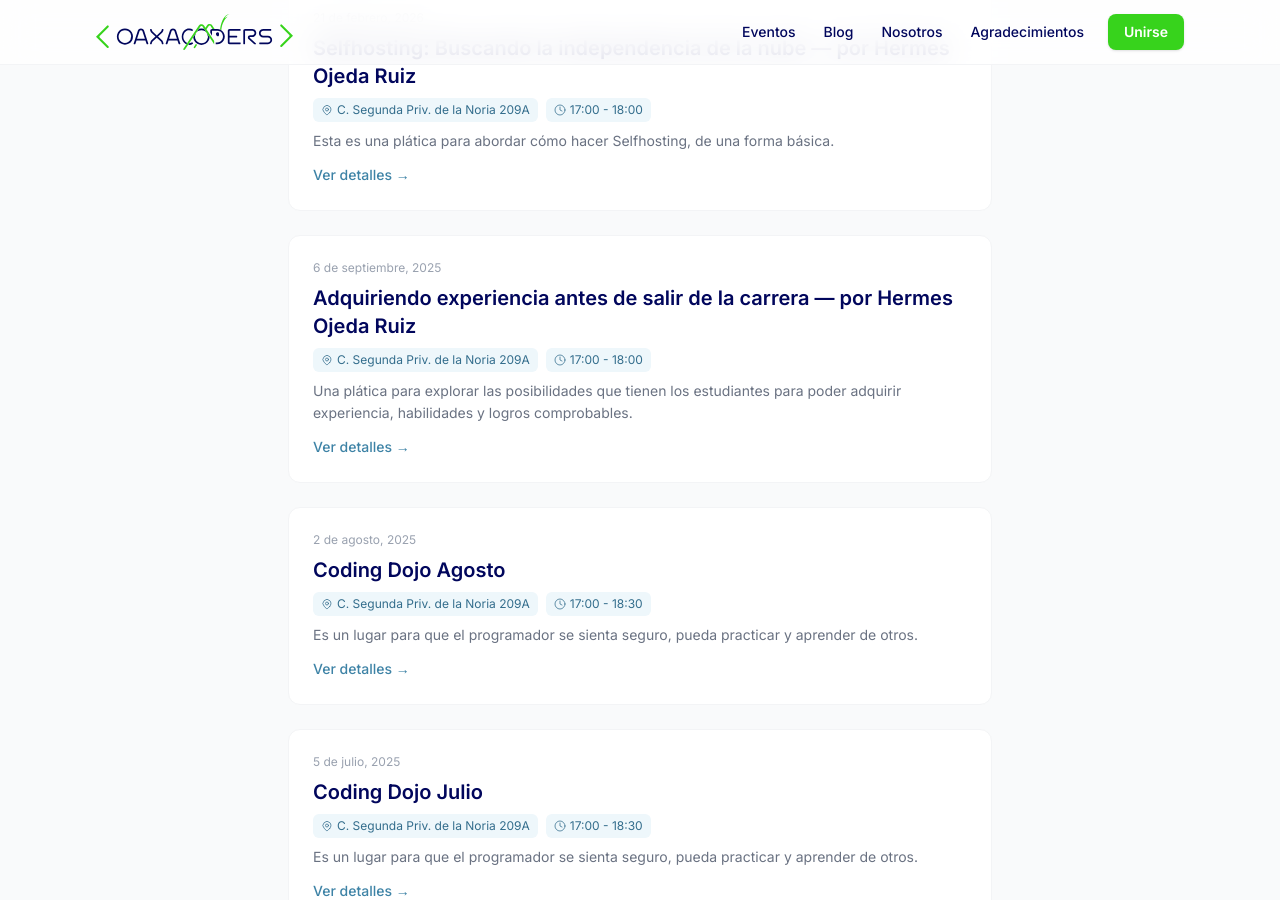
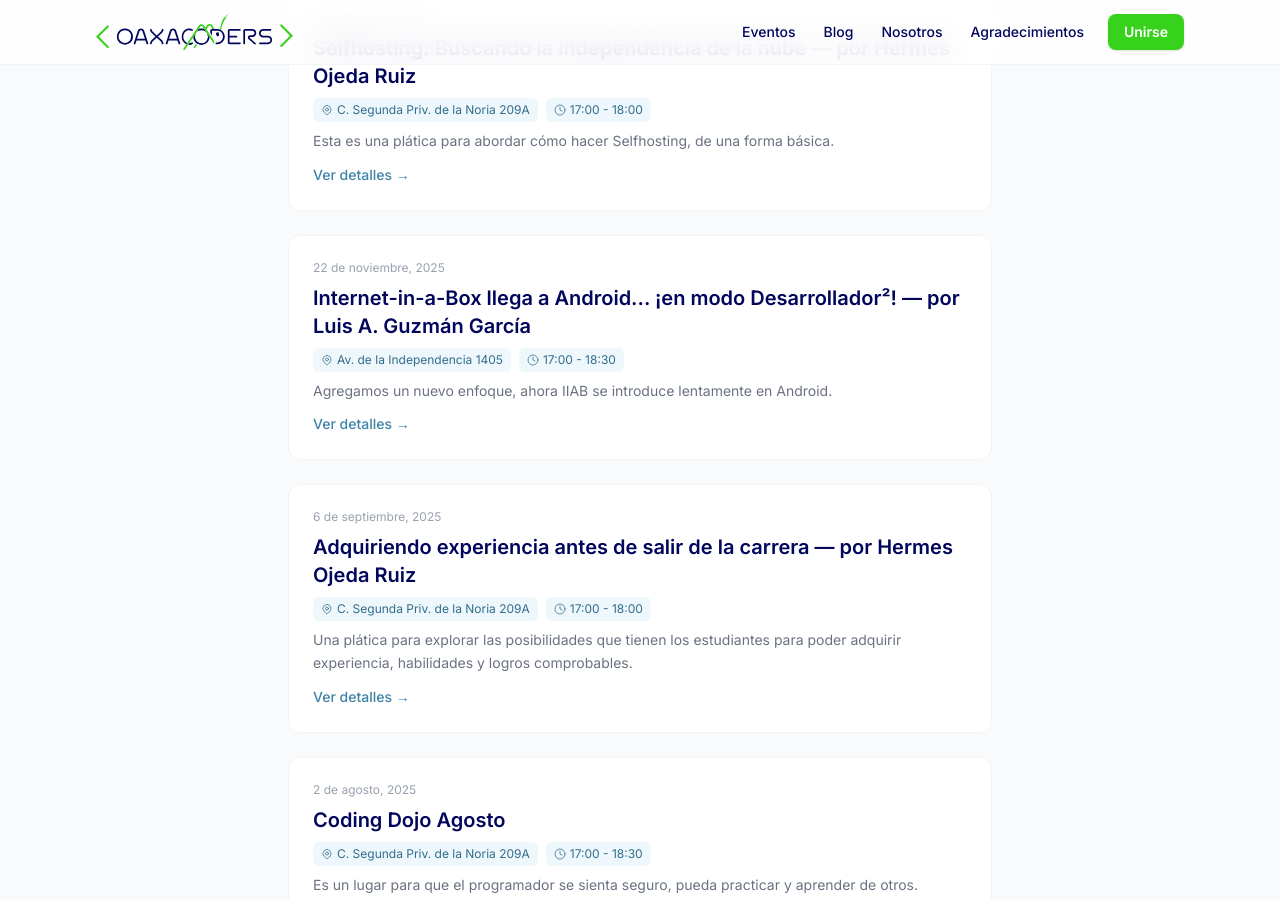
Before and after one commit to oaxacoders/oaxacoders.github.io, a Jekyll site: the page built from pages/blog.md, in a window 1280 px wide and 900 px high, scrolled down 778 px. Built offline with Jekyll 4.4.1, drawn with Linux system fonts in a browser that asks for light colours; some of the changed lines change nothing that is shown.

Commit message:
Add post for IIAB, some missing pictures

```diff
--- a/_posts/2025-11-22-internet-in-a-box-llega-a-android-en-modo-desarrollador.md
+++ b/_posts/2025-11-22-internet-in-a-box-llega-a-android-en-modo-desarrollador.md
@@ -1,6 +1,6 @@
 ---
 layout: evento-pasado
-published: false
+published: true
 title: Internet-in-a-Box llega a Android... ¡en modo Desarrollador²! — por Luis A. Guzmán García
 date: '2025-11-22'
 date_display: 22 de noviembre, 2025
@@ -9,12 +9,29 @@ venue: Av. de la Independencia 1405
 venue_address: 1405 Avenida de la Independencia, Oaxaca de Juárez, OAX 68000
 eventbrite_url: https://www.eventbrite.com.mx/e/internet-in-a-box-llega-a-android-en-modo-desarrollador2-tickets-1974484424064
 category: eventos-pasados
-slides_url: ''
-slides_type: ''
-fotos: []
-recursos: []
+slides_url: '/assets/files/iiab-2-android_oaxaca_spa.odt.pdf'
+slides_type: 'pdf'
+fotos:
+  - url: /assets/images/eventos/2025-11-22-internet-in-a-box/foto1.jpg
+  - url: /assets/images/eventos/2025-11-22-internet-in-a-box/foto2.jpg
+  - url: /assets/images/eventos/2025-11-22-internet-in-a-box/foto3.jpg
+  - url: /assets/images/eventos/2025-11-22-internet-in-a-box/foto4.jpg
+  - url: /assets/images/eventos/2025-11-22-internet-in-a-box/foto5.jpg
+  - url: /assets/images/eventos/2025-11-22-internet-in-a-box/bernie.jpg
+    caption: Bernie Innocenti
+recursos:
+  - titulo: Plan de acción IIAB
+    url: /assets/files/iiab-plan-de-accion.svg
 ---
 
-## Resumen
+Agregamos un nuevo enfoque, ahora IIAB se introduce lentamente en Android.
 
-Agregamos un nuevo enfoque, ahora IIAB se introduce lentamente en Android
+![Poster Internet-in-a-Box](/assets/images/eventos/2025-11-22-internet-in-a-box/poster.jpg)
+
+## Descripción
+
+Charla por Luis A. Guzmán García sobre el avance del proyecto Internet-in-a-Box en su camino hacia Android, explorando los retos y decisiones técnicas de llevar IIAB a un entorno móvil en modo desarrollador.
+
+## Plática relámpago: Retrocomputing
+
+Bernie Innocenti nos compartió su experiencia en su hobbie de retrocomputing, mostrándonos su proceso de aprendizaje y pasión por la computación retro.
```
Also changed, not shown: assets/files/iiab-plan-de-accion.svg (added), 6 other files.
